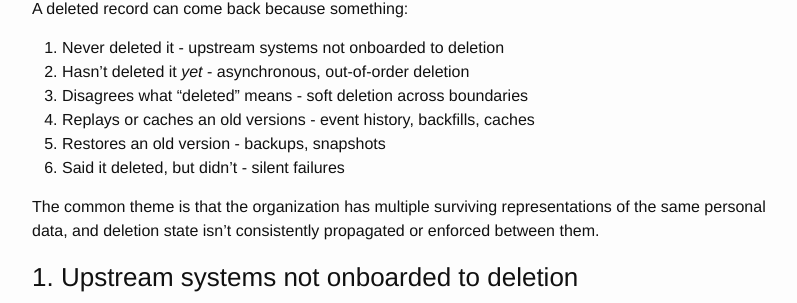
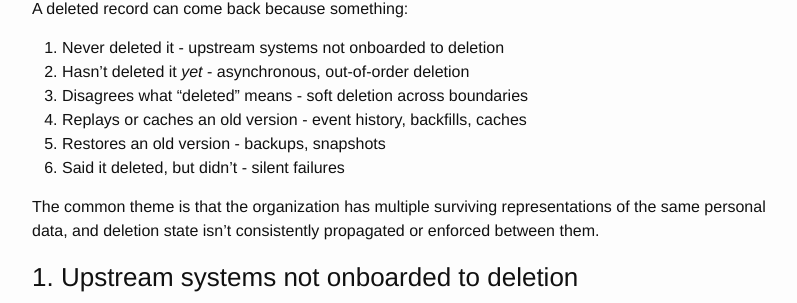
Before and after one commit to msayson/msayson.github.io, a Jekyll site: the page built from _posts/2026-08-30-mitigating-personal-data-resurrection.markdown, in a window 1280 px wide and 900 px high, scrolled down 648 px. Shown: the part 149-452 px from the top of the window, without its empty margins (238-1035 px from the left). Built offline with Jekyll 4.4.1, drawn with Linux system fonts in a browser that asks for light colours.

Commit message:
Fix typo

```diff
--- a/_posts/2026-08-30-mitigating-personal-data-resurrection.markdown
+++ b/_posts/2026-08-30-mitigating-personal-data-resurrection.markdown
@@ -28,7 +28,7 @@ A deleted record can come back because something:
 1. Never deleted it - upstream systems not onboarded to deletion
 2. Hasn't deleted it *yet* - asynchronous, out-of-order deletion
 3. Disagrees what "deleted" means - soft deletion across boundaries
-4. Replays or caches an old versions - event history, backfills, caches
+4. Replays or caches an old version - event history, backfills, caches
 5. Restores an old version - backups, snapshots
 6. Said it deleted, but didn't - silent failures
 
```
